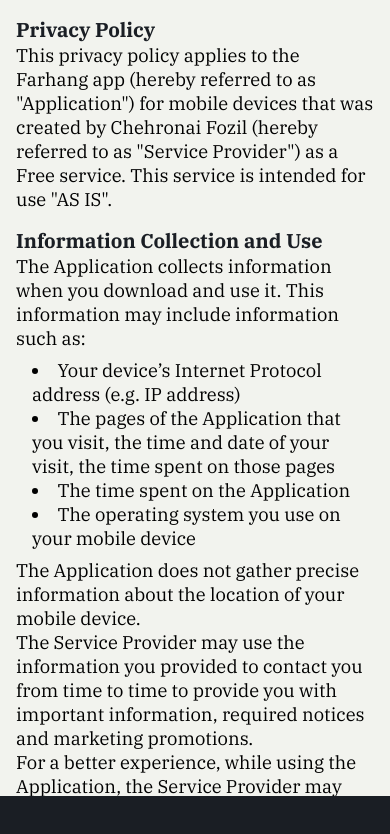
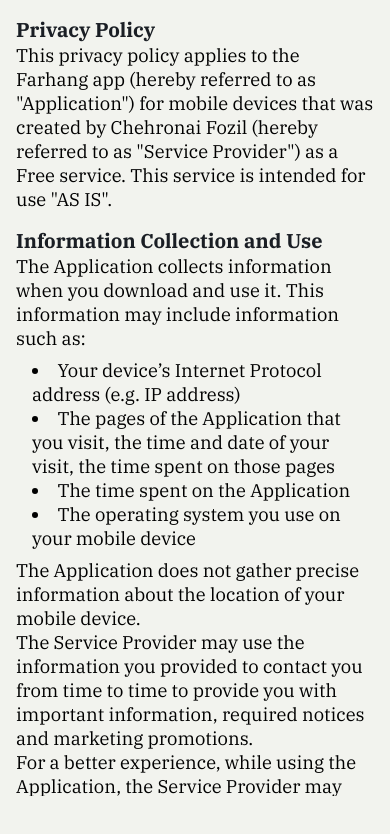
Before and after one commit to chehrona/farhang_frontend_react, a React (Create React App) app: page /#/privacy in a window 390 px wide. Shown: the top 834 px of the page. Built offline with nearby package versions, Linux system fonts and the light colour scheme.

Commit message:
Update index.css

```diff
--- a/src/index.css
+++ b/src/index.css
@@ -93,7 +93,6 @@
 }
 
 body {
-    background: var(--primary-black-color);
     margin: 0;
     height: 100%;
     width: 100%;
@@ -148,6 +147,12 @@
     animation: fadeOut 0.15s forwards;
 }
 
+@media (max-width: 480px) {
+    .parent-container {
+        background: var(--primary-light);
+    }
+}
+
 @keyframes fadeIn {
     0% {
         opacity: 0;
```
